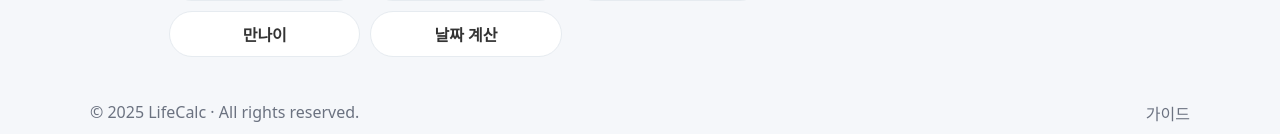
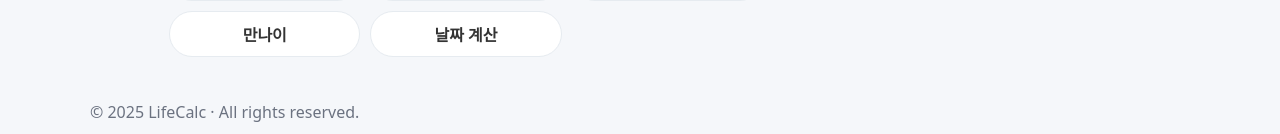
Before and after one commit to khai-lang/LifeCalc, a Jekyll site: the page built from index.md, in a window 1280 px wide and 1144 px high. Shown: the part 1007-1141 px from the top of the window. Built offline with Jekyll 4.4.1, drawn with Linux system fonts in a browser that asks for light colours.

Commit message:
Update default.html

```diff
--- a/_layouts/default.html
+++ b/_layouts/default.html
@@ -212,7 +212,7 @@
   <footer>
     <div class="foot wrap" style="padding:12px 0;color:var(--muted);display:flex;justify-content:space-between">
       <div>© {{ "now" | date: "%Y" }} LifeCalc · All rights reserved.</div>
-      <a href="/guide/">가이드</a>
+
     </div>
   </footer>
 
```
